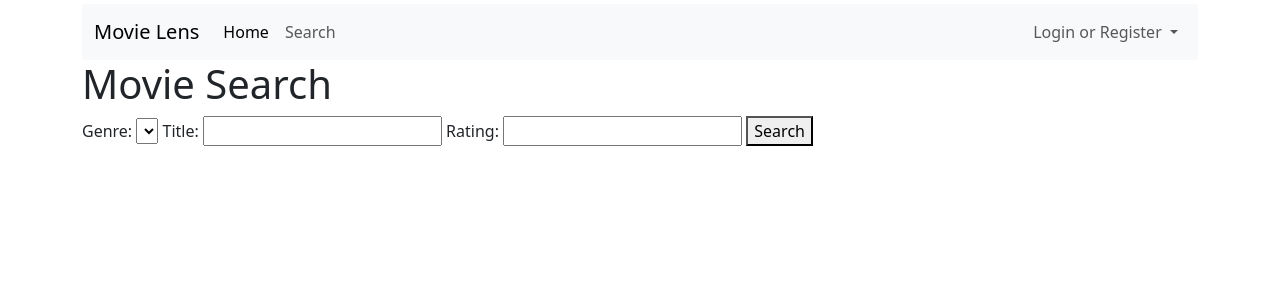
After one commit to Joramba/movie_lens, a Django app: page /movie/search/ in a window 1280 px wide. The commit adds this page. Shown: the top 300 px of the page. Run offline with Django 4.2, Linux system fonts and the light colour scheme; lists and menus that the app fills with data are empty; some libraries are stand-ins or nearby versions.

Commit message:
feat: add search

```diff
--- a/movielens/userview/forms.py
+++ b/movielens/userview/forms.py
@@ -65,7 +65,15 @@ class CommentForm(forms.ModelForm):
             comment.save()
         return comment
 
+
 class MovieForm(forms.ModelForm):
     class Meta:
         model = Movie
         fields = ('title', 'imdbid', 'year', 'img_url', 'audience_rating', 'critic_rating', 'genres')
+
+
+class MovieSearchForm(forms.Form):
+    genre_choices = [(genre.name, genre.name) for genre in Genre.objects.all()]
+    genre = forms.ChoiceField(choices=genre_choices, required=False, initial='')
+    title = forms.CharField(required=False)
+    rating = forms.FloatField(required=False)
--- a/movielens/userview/templates/userview/add_movie.html
+++ b/movielens/userview/templates/userview/add_movie.html
@@ -31,7 +31,7 @@
               <a class="nav-link active" aria-current="page" href="/">Home</a>
             </li>
             <li class="nav-item">
-              <a class="nav-link" href="#">Search</a>
+              <a class="nav-link" href="movie/search/">Search</a>
             </li>
           </ul>
           <form class="d-flex">
--- a/movielens/userview/templates/userview/comment.html
+++ b/movielens/userview/templates/userview/comment.html
@@ -27,7 +27,7 @@
                 <a class="nav-link active" aria-current="page" href="/">Home</a>
               </li>
               <li class="nav-item">
-                <a class="nav-link" href="#">Search</a>
+                <a class="nav-link" href="movie/search/">Search</a>
               </li>
             </ul>
             <form class="d-flex">
--- a/movielens/userview/templates/userview/edit_movie.html
+++ b/movielens/userview/templates/userview/edit_movie.html
@@ -31,7 +31,7 @@
               <a class="nav-link active" aria-current="page" href="/">Home</a>
             </li>
             <li class="nav-item">
-              <a class="nav-link" href="#">Search</a>
+              <a class="nav-link" href="movie/search/">Search</a>
             </li>
           </ul>
           <form class="d-flex">
--- a/movielens/userview/templates/userview/genre.html
+++ b/movielens/userview/templates/userview/genre.html
@@ -26,7 +26,7 @@
                 <a class="nav-link active" aria-current="page" href="/">Home</a>
               </li>
               <li class="nav-item">
-                <a class="nav-link" href="#">Search</a>
+                <a class="nav-link" href="movie/search/">Search</a>
               </li>
             </ul>
             <form class="d-flex">
--- a/movielens/userview/templates/userview/login.html
+++ b/movielens/userview/templates/userview/login.html
@@ -21,7 +21,7 @@
             <a class="nav-link active" aria-current="page" href="/">Home</a>
           </li>
           <li class="nav-item">
-            <a class="nav-link" href="#">Search</a>
+            <a class="nav-link" href="movie/search/">Search</a>
           </li>
         </ul>
         <form class="d-flex">
--- /dev/null
+++ b/movielens/userview/templates/userview/movie_search.html
@@ -0,0 +1,141 @@
+<!DOCTYPE html>
+<html>
+  <head>
+    <title>{% block title %}{% endblock %}</title>
+    <script
+      src="https://kit.fontawesome.com/3392d1b6f5.js"
+      crossorigin="anonymous"
+    ></script>
+    {% load bootstrap5 %} {% bootstrap_css %} {% bootstrap_javascript %}
+  </head>
+  <body>
+    {% if user.is_authenticated %}
+    <div class="container py-1">
+      <nav class="navbar navbar-expand-lg navbar-light bg-light">
+        <div class="container-fluid">
+          <a class="navbar-brand" href="/">Movie Lens</a>
+          <button
+            class="navbar-toggler"
+            type="button"
+            data-bs-toggle="collapse"
+            data-bs-target="#navbarSupportedContent"
+            aria-controls="navbarSupportedContent"
+            aria-expanded="false"
+            aria-label="Toggle navigation"
+          >
+            <span class="navbar-toggler-icon"></span>
+          </button>
+          <div class="collapse navbar-collapse" id="navbarSupportedContent">
+            <ul class="navbar-nav me-auto mb-2 mb-lg-0">
+              <li class="nav-item">
+                <a class="nav-link active" aria-current="page" href="/">Home</a>
+              </li>
+              <li class="nav-item">
+                <a class="nav-link" href=".">Search</a>
+              </li>
+            </ul>
+            <form class="d-flex">
+              <ul class="navbar-nav me-auto mb-2 mb-lg-0">
+                <div class="p-0">
+                  <h3>Logged as {{request.user}}</h3>
+                </div>
+                <li class="nav-item dropdown">
+                  <a
+                    class="nav-link"
+                    href="/logout"
+                    id="navbarLogout"
+                    role="button"
+                    aria-expanded="false"
+                  >
+                    Logout
+                  </a>
+                </li>
+              </ul>
+            </form>
+          </div>
+        </div>
+      </nav>
+      <h1>Movie Search</h1>
+      <form method="post">
+        {% csrf_token %}
+        <label for="{{ form.genre.id_for_label }}">Genre:</label>
+        <select name="{{ form.genre.name }}" id="{{ form.genre.id_for_label }}">
+          <option value="" {% if form.genre.value == '' %}selected{% endif %}></option>
+          {% for genre in form.genre.field.choices %}
+            <option value="{{ genre.0 }}" {% if genre.0 == 'horror' %}selected{% endif %}>{{ genre.1 }}</option>
+          {% endfor %}
+        </select>
+        {{ form.title.label_tag }} {{ form.title }}
+        {{ form.rating.label_tag }} {{ form.rating }}
+        <button type="submit">Search</button>
+      </form>
+    </div>
+  {% else %}
+    <div class="container py-1">
+      <nav class="navbar navbar-expand-lg navbar-light bg-light">
+        <div class="container-fluid">
+          <a class="navbar-brand" href="/">Movie Lens</a>
+          <button
+            class="navbar-toggler"
+            type="button"
+            data-bs-toggle="collapse"
+            data-bs-target="#navbarSupportedContent"
+            aria-controls="navbarSupportedContent"
+            aria-expanded="false"
+            aria-label="Toggle navigation"
+          >
+            <span class="navbar-toggler-icon"></span>
+          </button>
+          <div class="collapse navbar-collapse" id="navbarSupportedContent">
+            <ul class="navbar-nav me-auto mb-2 mb-lg-0">
+              <li class="nav-item">
+                <a class="nav-link active" aria-current="page" href="/"
+                  >Home</a
+                >
+              </li>
+              <li class="nav-item">
+                <a class="nav-link" href=".">Search</a>
+              </li>
+            </ul>
+            <form class="d-flex">
+              <ul class="navbar-nav me-auto mb-2 mb-lg-0">
+                <li class="nav-item dropdown">
+                  <a
+                    class="nav-link dropdown-toggle"
+                    href="#"
+                    id="navbarDropdown"
+                    role="button"
+                    data-bs-toggle="dropdown"
+                    aria-expanded="false"
+                  >
+                    Login or Register
+                  </a>
+                  <ul class="dropdown-menu" aria-labelledby="navbarDropdown">
+                    <li><a class="dropdown-item" href="/login">Login</a></li>
+                    <li>
+                      <a class="dropdown-item" href="/register">Register</a>
+                    </li>
+                  </ul>
+                </li>
+              </ul>
+            </form>
+          </div>
+        </div>
+      </nav>
+      <h1>Movie Search</h1>
+      <form method="post">
+        {% csrf_token %}
+        <label for="{{ form.genre.id_for_label }}">Genre:</label>
+        <select name="{{ form.genre.name }}" id="{{ form.genre.id_for_label }}">
+          <option value="" {% if form.genre.value == '' %}selected{% endif %}></option>
+          {% for genre in form.genre.field.choices %}
+            <option value="{{ genre.0 }}" {% if genre.0 == 'horror' %}selected{% endif %}>{{ genre.1 }}</option>
+          {% endfor %}
+        </select>
+        {{ form.title.label_tag }} {{ form.title }}
+        {{ form.rating.label_tag }} {{ form.rating }}
+        <button type="submit">Search</button>
+      </form>
+    </div>
+  {% endif %}
+</div>
--- a/movielens/userview/templates/userview/rating.html
+++ b/movielens/userview/templates/userview/rating.html
@@ -27,7 +27,7 @@
                 <a class="nav-link active" aria-current="page" href="/">Home</a>
               </li>
               <li class="nav-item">
-                <a class="nav-link" href="#">Search</a>
+                <a class="nav-link" href="movie/search/">Search</a>
               </li>
             </ul>
             <form class="d-flex">
--- a/movielens/userview/templates/userview/register.html
+++ b/movielens/userview/templates/userview/register.html
@@ -22,7 +22,7 @@
             <a class="nav-link active" aria-current="page" href="/">Home</a>
           </li>
           <li class="nav-item">
-            <a class="nav-link" href="#">Search</a>
+            <a class="nav-link" href="movie/search/">Search</a>
           </li>
         </ul>
         <form class="d-flex">
--- a/movielens/userview/urls.py
+++ b/movielens/userview/urls.py
@@ -23,6 +23,7 @@ urlpatterns = [
     path("genre/<int:genre_id>", views.view_genre, name="genre"),
     path("movie/<int:movie_id>", views.view_movie, name="movie"),
     path("rating/", views.add_rating, name="rating"),
+    path('movie/search/', views.movie_search, name='movie_search'),
     path('movie/edit/<int:movie_id>', views.edit_movie, name='edit_movie'),
     path('movie/add/', views.add_movie, name='add_movie'),
     path("comment/create/<int:movie_id>", views.create_comment, name="comment"),
--- a/movielens/userview/views.py
+++ b/movielens/userview/views.py
@@ -4,7 +4,7 @@ from django.template import loader
 from .models import Movie, Genre, Rating, Comment
 from django.views import generic
 from django.shortcuts import get_object_or_404
-from .forms import NewUserForm, RatingForm, CommentForm, MovieForm
+from .forms import NewUserForm, RatingForm, CommentForm, MovieForm, MovieSearchForm
 
 from django.contrib import messages
 
@@ -45,6 +45,32 @@ def index(request: HttpRequest):
     }
 
     return HttpResponse(template.render(context, request))
+
+def movie_search(request):
+    form = MovieSearchForm()
+
+    if request.method == 'POST':
+        form = MovieSearchForm(request.POST)
+        if form.is_valid():
+            if form.is_valid():
+                genre = form.cleaned_data.get('genre')
+                title = form.cleaned_data.get('title')
+                rating = form.cleaned_data.get('rating')
+
+                movies = Movie.objects.all()
+
+                if genre:
+                    movies = movies.filter(genres__name__icontains=genre)
+                if title:
+                    movies = movies.filter(title__icontains=title)
+                if rating is not None:
+                    movies = movies.filter(audience_rating__gte=rating)
+
+
+            return render(request, 'userview/movie_search_results.html', {'form': form, 'movies': movies})
+
+    return render(request, 'userview/movie_search.html', {'form': form})
+
 
 
 def edit_movie(request, movie_id):
```
Also changed, not shown: movielens/userview/templates/userview/index.html (+4 -3 lines), movielens/userview/templates/userview/movie.html (+12 -4 lines), movielens/userview/templates/userview/movie_search_results.html (added, +177 -0 lines).
